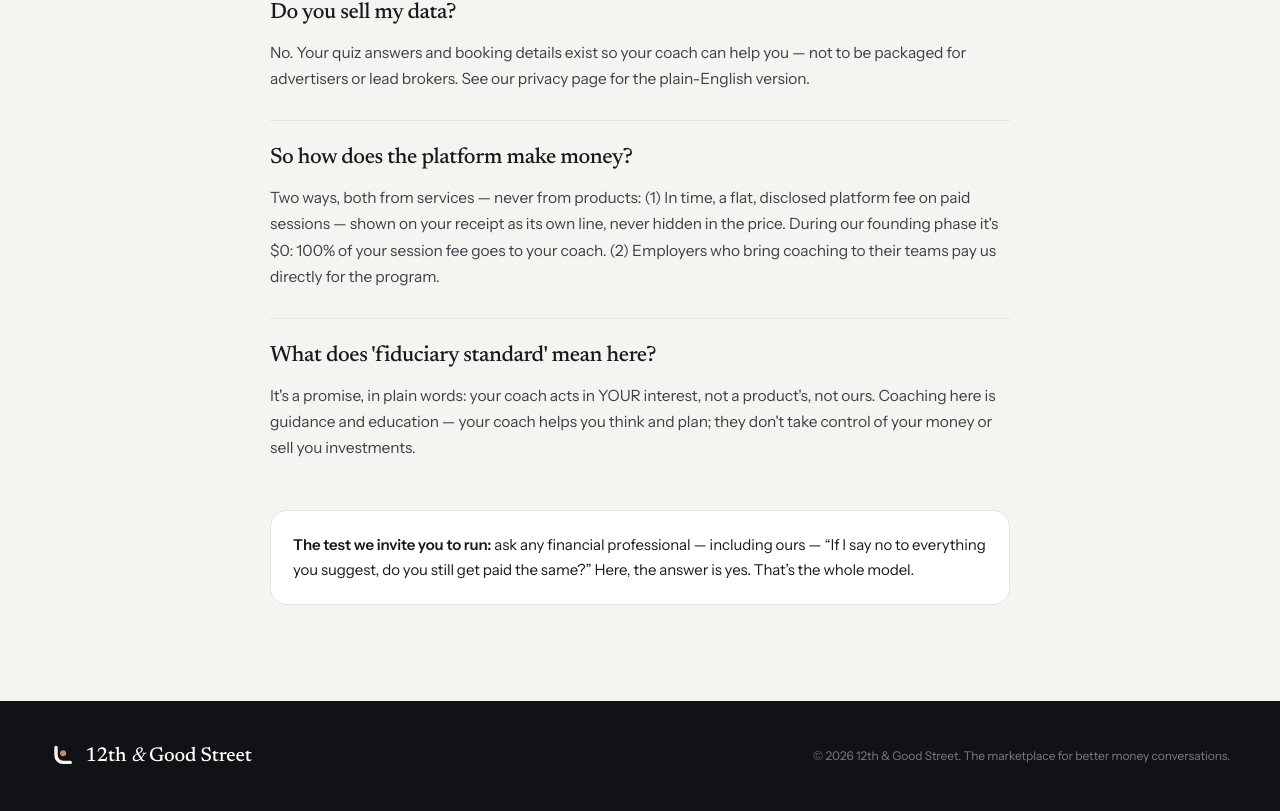
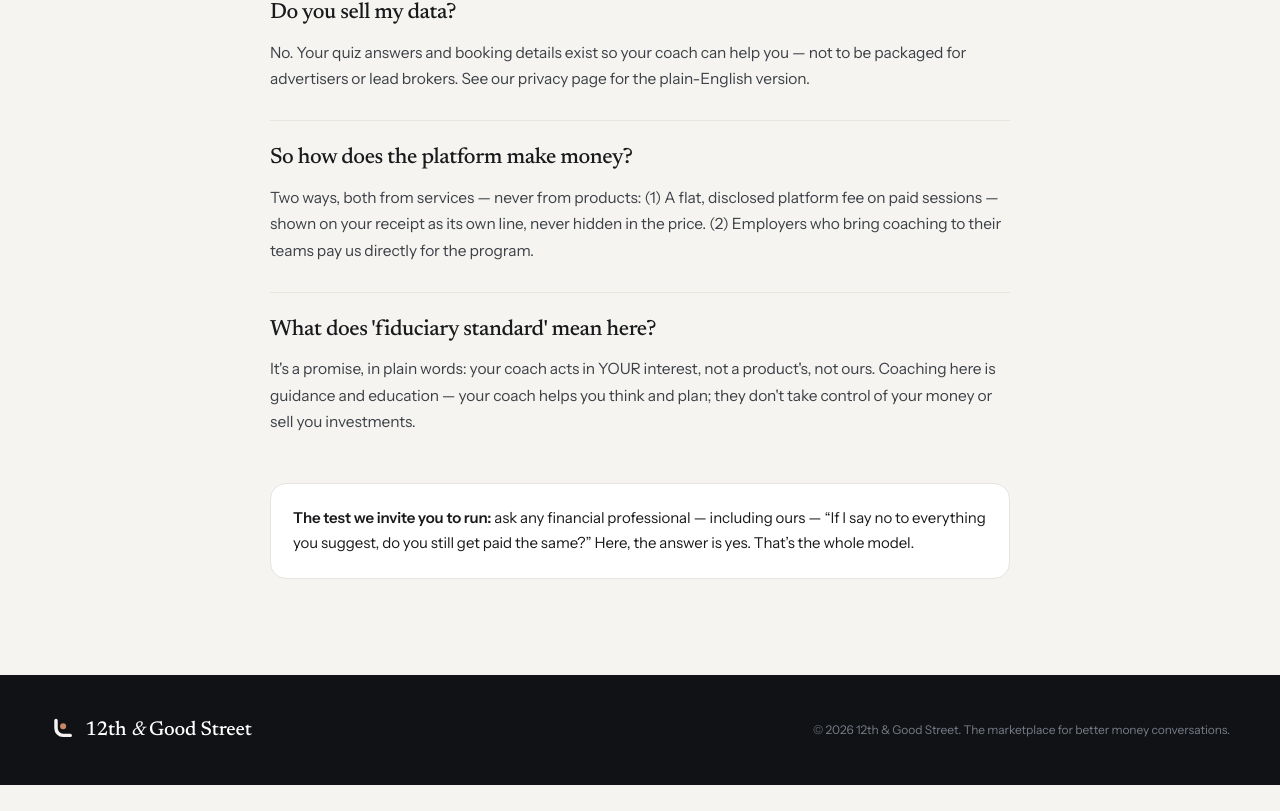
Before and after one commit to tonydoble-cpu/12th-and-good, a Next.js app: page /how-we-make-money in a window 1280 px wide. Shown: the part 716-1527 px from the top of the page. After the commit the page ends 1501 px from the top, so only its background shows below. Built offline with nearby package versions, Linux system fonts and the light colour scheme.

Commit message:
Add files via upload

```diff
--- a/app/how-we-make-money/page.tsx
+++ b/app/how-we-make-money/page.tsx
@@ -28,7 +28,7 @@ const ROWS = [
   },
   {
     q: "So how does the platform make money?",
-    a: "Two ways, both from services — never from products: (1) In time, a flat, disclosed platform fee on paid sessions — shown on your receipt as its own line, never hidden in the price. During our founding phase it's $0: 100% of your session fee goes to your coach. (2) Employers who bring coaching to their teams pay us directly for the program.",
+    a: "Two ways, both from services — never from products: (1) A flat, disclosed platform fee on paid sessions — shown on your receipt as its own line, never hidden in the price. (2) Employers who bring coaching to their teams pay us directly for the program.",
   },
   {
     q: "What does 'fiduciary standard' mean here?",
```
